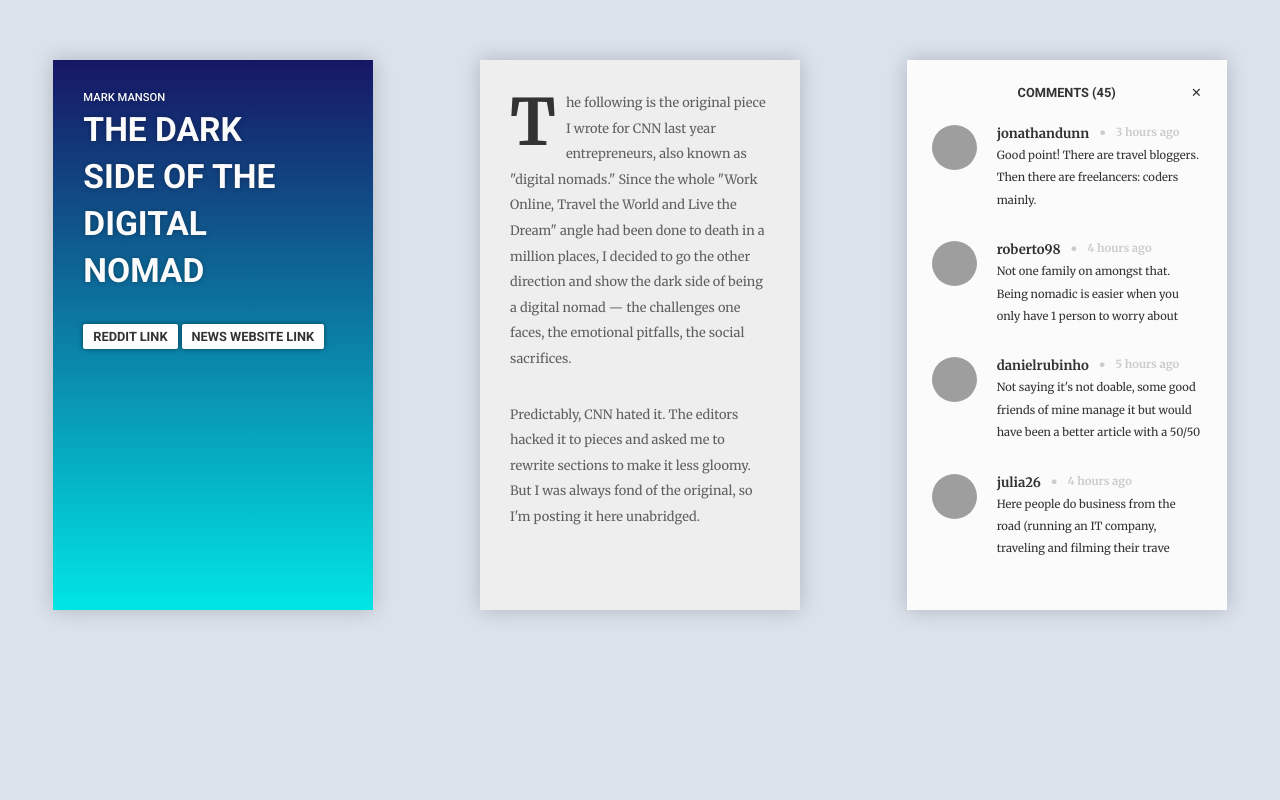
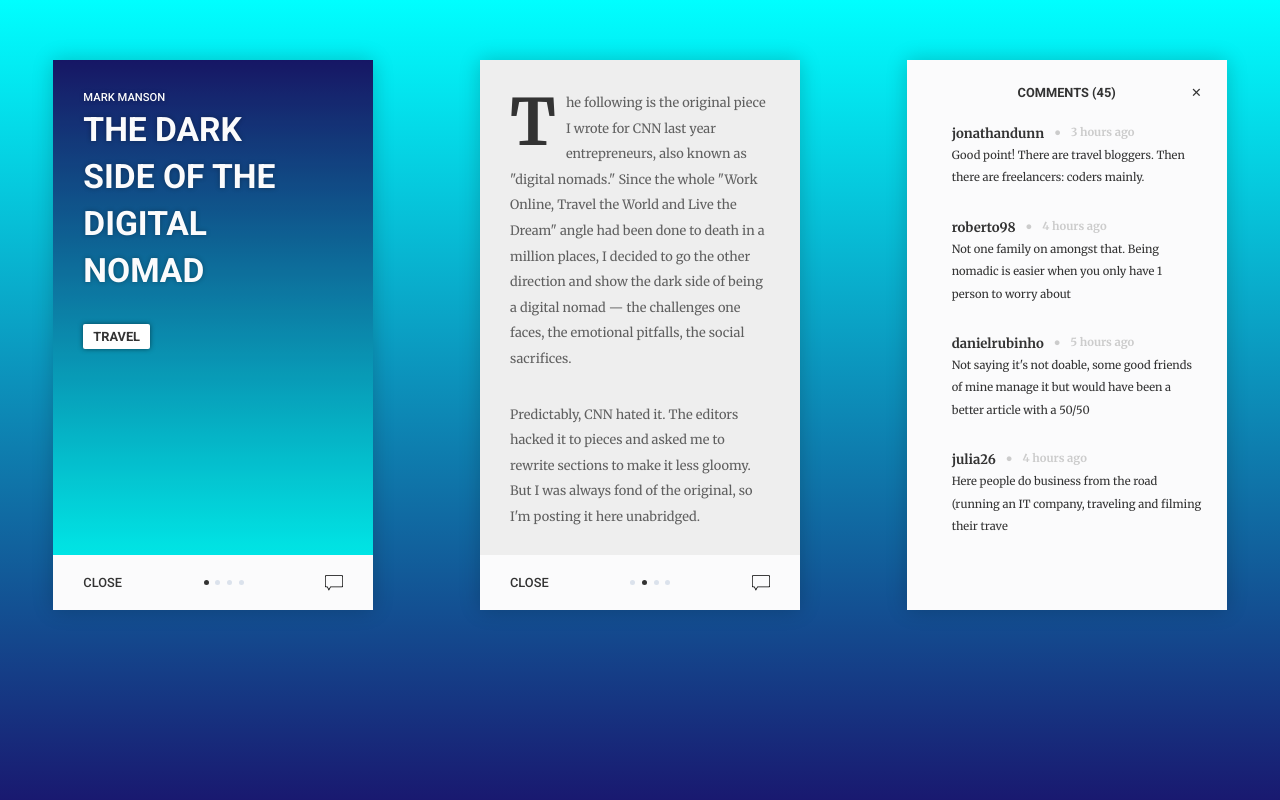
Before and after one commit to ktech99/world_news, a Java web app: page /news in a window 1280 px wide. Run offline with Spring Boot 4, a stand-in JSP engine, Linux system fonts and the light colour scheme; grey boxes are pictures that could not be loaded.

Commit message:
remove profile pic from twitter

```diff
--- a/java/redTweet/src/main/resources/static/css/news.css
+++ b/java/redTweet/src/main/resources/static/css/news.css
@@ -14,10 +14,11 @@
 body {
   width: 100%;
   height: 100%;
+  margin: 0;
+  background: linear-gradient(cyan, midnightblue) no-repeat fixed;
 }
 
 body {
-  background-color: #dbe2ec;
   font-family: "Roboto", sans-serif;
   color: #333;
 }
@@ -96,7 +97,7 @@
 .box-content {
   position: relative;
   padding: 30px;
-  height: 100%;
+  height: 90%;
   background-color: #eee;
 }
 
--- a/java/redTweet/src/main/webapp/WEB-INF/jsp/news.jsp
+++ b/java/redTweet/src/main/webapp/WEB-INF/jsp/news.jsp
@@ -22,11 +22,23 @@
       <div class="box-heading">
         <h2 class="box-author">Mark Manson</h2>
         <h1 class="box-title">The dark Side of the Digital Nomad</h1>
-        <a href="#" class="box-btn">Reddit link</a>
-        <a href="#" class="box-btn">news website link</a>
+        <a href="#" class="box-btn">Travel</a>
       </div>
     </header>
 
+    <!-- Navigation -->
+    <nav class="box-navbar">
+      <a href="#" class="btn-close" title="Close">Close</a>
+      <ul class="box-nav">
+        <li class="checked"></li>
+        <li></li>
+        <li></li>
+        <li></li>
+      </ul>
+      <a href="#" class="btn-comment" title="Comment here">
+        <svg version="1.1" xmlns="http://www.w3.org/2000/svg" xmlns:xlink="http://www.w3.org/1999/xlink" x="0px" y="0px" viewBox="0 0 612 612" xml:space="preserve"> <g> <g> <g> <path d="M577.358,46.188H34.642C15.508,46.188,0,61.696,0,80.83v334.869c0,19.133,15.508,34.641,34.642,34.641h35.6 l62.54,115.473l62.54-115.473h382.038c19.134,0,34.642-15.508,34.642-34.641V80.83C612,61.696,596.492,46.188,577.358,46.188z M588.905,392.603c0,19.135-15.508,34.643-34.642,34.643H179.212l-45.646,79.051l-45.634-79.051H57.736 c-19.134,0-34.642-15.508-34.642-34.643V103.924c0-19.134,15.508-34.642,34.642-34.642h496.528 c19.134,0,34.642,15.508,34.642,34.642V392.603z"/> </g> </g> </g> <g> </g> <g> </g> <g> </g> <g> </g> <g> </g> <g> </g> <g> </g> <g> </g> <g> </g> <g> </g> <g> </g> <g> </g> <g> </g> <g> </g> <g> </g> </svg>
+      </a>
+    </nav>
   </section>
 
   <!-- Box 2 (Article) -->
@@ -37,6 +49,19 @@
       <p>Predictably, CNN hated it. The editors hacked it to pieces and asked me to rewrite sections to make it less gloomy. But I was always fond of the original, so I'm posting it here unabridged.</p>
     </article>
 
+    <!-- Navigation -->
+    <nav class="box-navbar">
+      <a href="#" class="btn-close" title="Close">Close</a>
+      <ul class="box-nav">
+        <li></li>
+        <li class="checked"></li>
+        <li></li>
+        <li></li>
+      </ul>
+      <a href="#" class="btn-comment" title="Comment here">
+        <svg version="1.1" xmlns="http://www.w3.org/2000/svg" xmlns:xlink="http://www.w3.org/1999/xlink" x="0px" y="0px" viewBox="0 0 612 612" xml:space="preserve"> <g> <g> <g> <path d="M577.358,46.188H34.642C15.508,46.188,0,61.696,0,80.83v334.869c0,19.133,15.508,34.641,34.642,34.641h35.6 l62.54,115.473l62.54-115.473h382.038c19.134,0,34.642-15.508,34.642-34.641V80.83C612,61.696,596.492,46.188,577.358,46.188z M588.905,392.603c0,19.135-15.508,34.643-34.642,34.643H179.212l-45.646,79.051l-45.634-79.051H57.736 c-19.134,0-34.642-15.508-34.642-34.643V103.924c0-19.134,15.508-34.642,34.642-34.642h496.528 c19.134,0,34.642,15.508,34.642,34.642V392.603z"/> </g> </g> </g> <g> </g> <g> </g> <g> </g> <g> </g> <g> </g> <g> </g> <g> </g> <g> </g> <g> </g> <g> </g> <g> </g> <g> </g> <g> </g> <g> </g> <g> </g> </svg>
+      </a>
+    </nav>
   </section>
 
   <!-- Box 3 (Comments) -->
@@ -47,7 +72,6 @@
 
       <!-- Comment 1 -->
       <section class="comment-view">
-        <img src="http://i.pravatar.cc/150?img=53" alt="jonathandunn" class="comment-avatar">
         <article class="comment">
           <h3 class="comment-user">jonathandunn</h3>
           <h4 class="comment-time">3 hours ago</h4>
@@ -57,7 +81,6 @@
 
       <!-- Comment 2 -->
       <section class="comment-view">
-        <img src="http://i.pravatar.cc/150?img=12" alt="roberto98" class="comment-avatar">
         <article class="comment">
           <h3 class="comment-user">roberto98</h3>
           <h4 class="comment-time">4 hours ago</h4>
@@ -67,7 +90,6 @@
 
       <!-- Comment 3 -->
       <section class="comment-view">
-        <img src="http://i.pravatar.cc/150?img=15" alt="danielrubinho" class="comment-avatar">
         <article class="comment">
           <h3 class="comment-user">danielrubinho</h3>
           <h4 class="comment-time">5 hours ago</h4>
@@ -77,15 +99,14 @@
 
       <!-- Comment 4 -->
       <section class="comment-view">
-        <img src="http://i.pravatar.cc/150?img=10" alt="julia26" class="comment-avatar">
         <article class="comment">
           <h3 class="comment-user">julia26</h3>
           <h4 class="comment-time">4 hours ago</h4>
           <p>Here people do business from the road (running an IT company, traveling and filming their trave</p>
         </article>
-</div>
-</section>
-</section>
+      </section>
+    </section>
+  </section>
 </div>
 
 
```
